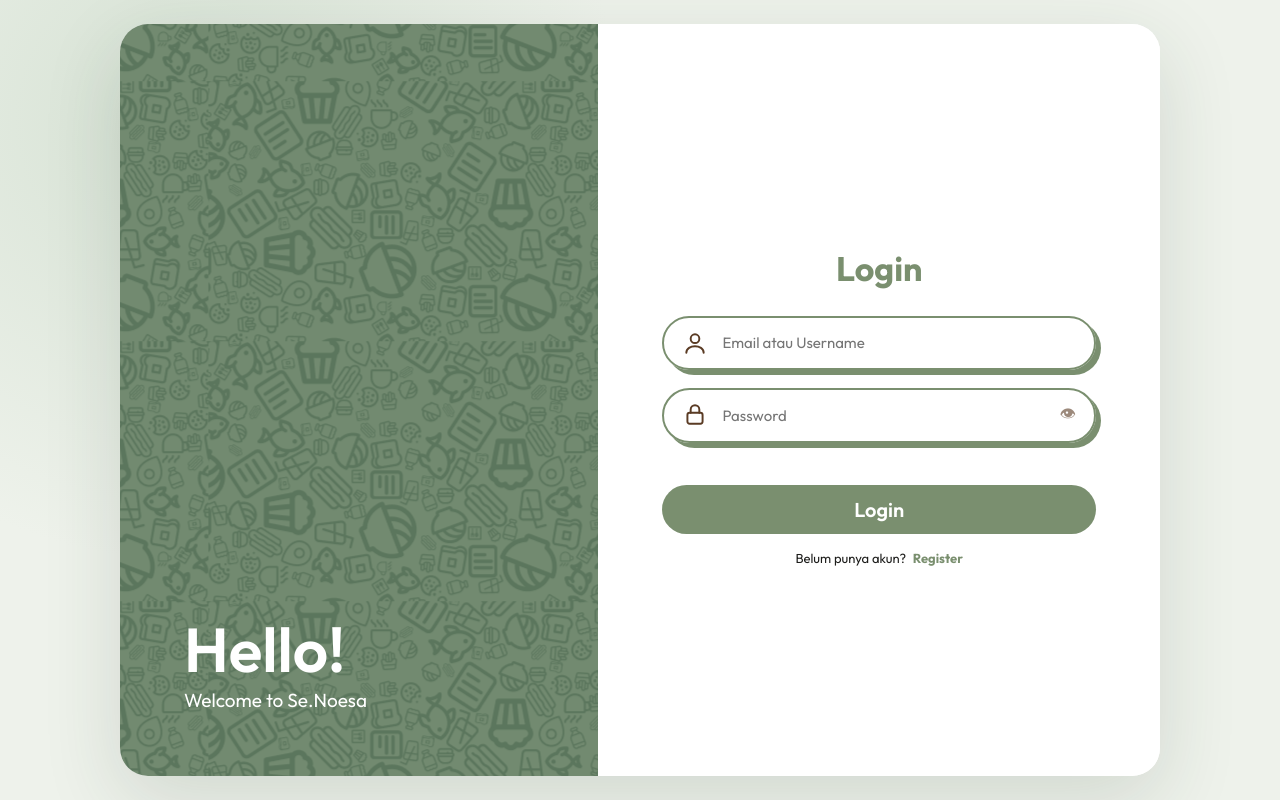
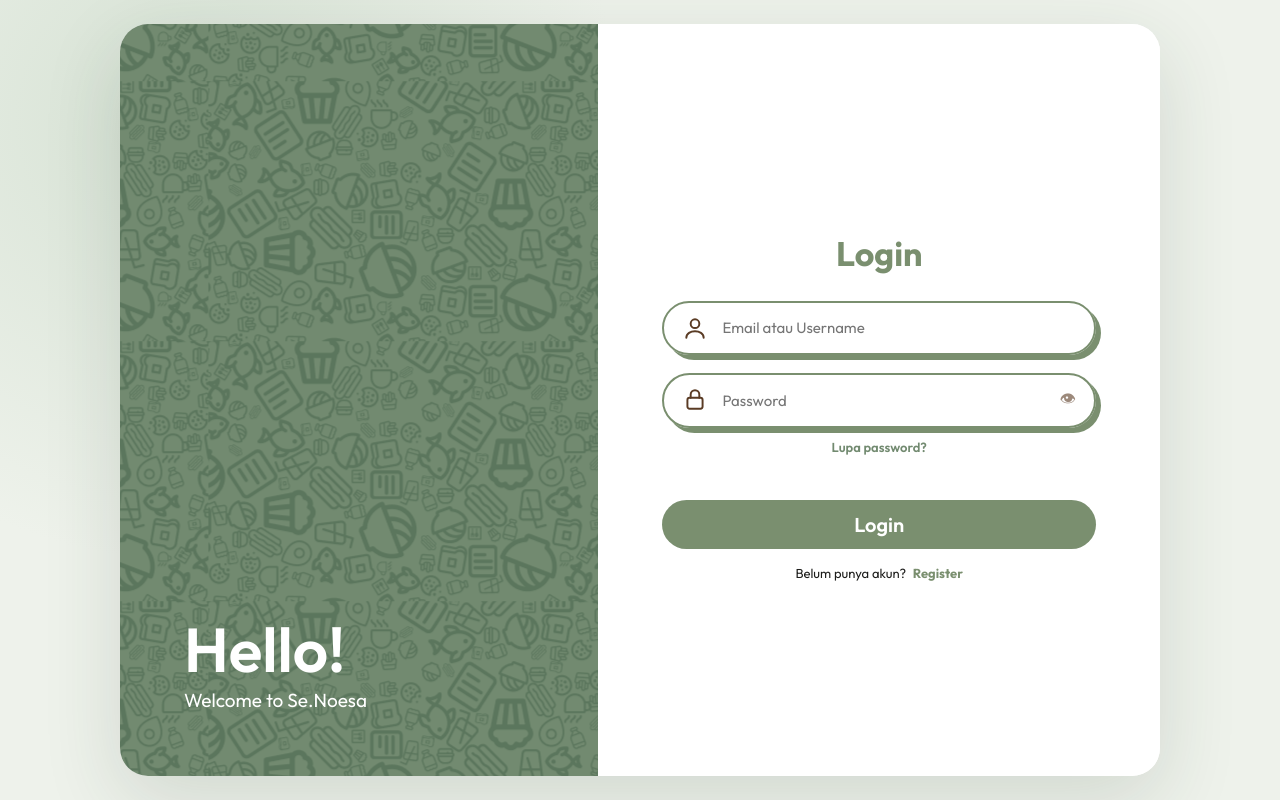
Before and after one commit to GreedLynx/Se.Noesa-Web, a PHP site: page /login.php in a window 1280 px wide. Run offline with PHP 8.4, Linux system fonts and the light colour scheme; some libraries are stand-ins or nearby versions.

Commit message:
add forgot password in login page

```diff
--- a/public/login.php
+++ b/public/login.php
@@ -19,11 +19,19 @@ head('Login', 'login', true); ?>
                 <circle cx="12" cy="8" r="4" />
                 <path d="M4 21c0-4 4-6 8-6s8 2 8 6" />
             </svg><input name="identity" placeholder="Email atau Username" required></label>
-        <label class="field"><svg viewBox="0 0 24 24">
+
+        <label class="field" style="margin-bottom: 8px;"><svg viewBox="0 0 24 24">
                 <rect x="5" y="10" width="14" height="10" rx="2" />
                 <path d="M8 10V7a4 4 0 0 1 8 0v3" />
             </svg><input name="password" type="password" placeholder="Password" required><button type="button" class="eye" aria-label="Tampilkan password">👁</button></label>
-        <p class="err" id="err"></p><button class="btn-main">Login</button>
+
+        <!-- LINK LUPA PASSWORD (DI TENGAH) -->
+        <div style="text-align: center; margin-bottom: 20px;">
+            <a href="forgot-password.php" style="font-size: 13px; color: #728A70; font-weight: 600; text-decoration: none;">Lupa password?</a>
+        </div>
+
+        <p class="err" id="err"></p>
+        <button class="btn-main">Login</button>
     </form>
     <p class="alt rise">Belum punya akun? <a href="register.php">Register</a></p>
 </section>
```
